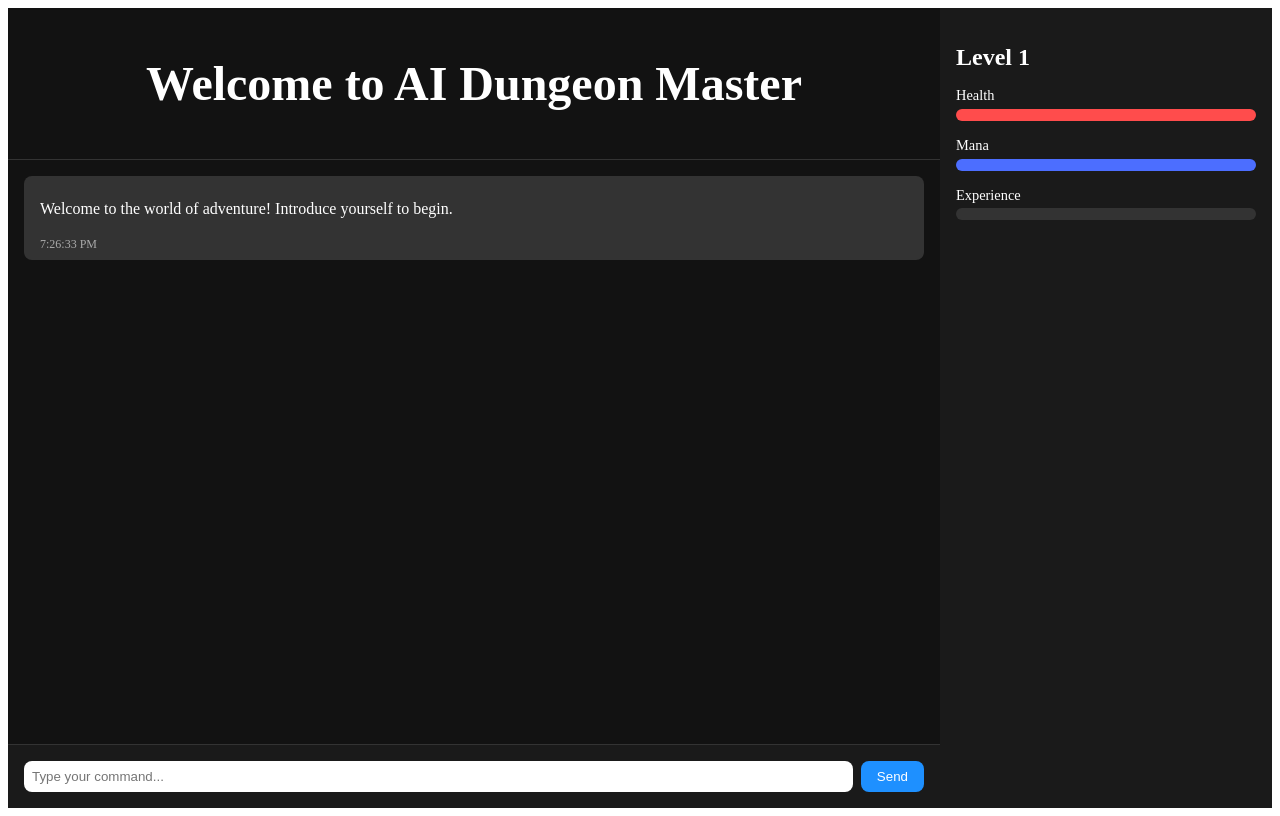
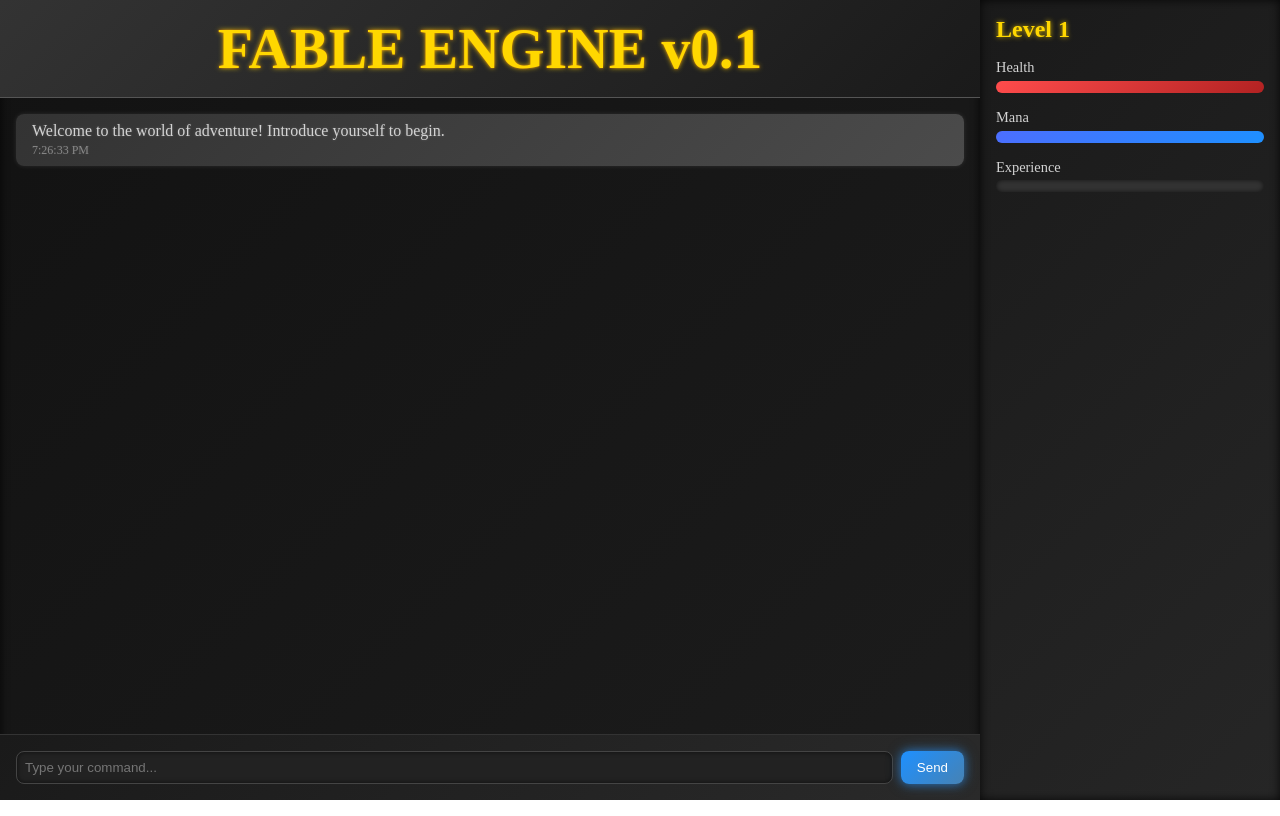
Before and after one commit to IsherfG/Fable-Engine, a React (Vite) app: page / in a window 1280 px wide. Both pictures are taken after a click on the button "Start Your Adventure". Built offline with nearby package versions, Linux system fonts and the light colour scheme; no server answers.

Commit message:
Cool UI Changes and some other stuffs

```diff
--- a/src/components/ChatScreen.css
+++ b/src/components/ChatScreen.css
@@ -1,27 +1,35 @@
 /* ChatScreenWithLevel.css */
 
-/* General layout styles remain unchanged */
+/* General Layout */
 .chat-level-container {
   display: flex;
   flex-direction: row;
   height: 100vh;
   overflow: hidden;
+  background: radial-gradient(circle, #0d0d0d 60%, #1a1a1a 100%);
+  color: #e0dccc;
+  font-family: "Cinzel", serif;
 }
 
+/* Chat Section */
 .chat-container {
   flex: 3;
   display: flex;
   flex-direction: column;
-  background-color: #121212;
-  color: white;
+  background: linear-gradient(135deg, #121212, #1c1c1c);
+  color: #e0dccc;
   overflow: hidden;
+  box-shadow: inset 0 0 10px rgba(0, 0, 0, 0.8);
 }
 
 .chat-header {
   padding: 1rem;
-  font-size: 1.5rem;
+  font-size: 1.8rem;
   text-align: center;
-  border-bottom: 1px solid #333;
+  background: linear-gradient(135deg, #333, #1a1a1a);
+  color: #ffd700; /* Gold for a regal feel */
+  text-shadow: 0 0 5px rgba(255, 215, 0, 0.8), 0 0 2px rgba(255, 69, 0, 0.6);
+  border-bottom: 1px solid #555;
 }
 
 .chat-messages {
@@ -30,69 +38,112 @@
   overflow-y: auto;
 }
 
+/* Chat Message Animations */
 .chat-messages .message {
   margin-bottom: 1rem;
   padding: 0.5rem 1rem;
   border-radius: 8px;
+  background: #222;
+  color: #d3d3d3;
+  box-shadow: 0 0 5px rgba(255, 255, 255, 0.1);
+  animation: fadeIn 0.5s ease-out, slideIn 0.5s ease-out;
 }
 
 .chat-messages .user {
   align-self: flex-end;
-  background-color: #1e90ff;
+  background: linear-gradient(135deg, #1e90ff, #4682b4);
   color: white;
+  text-shadow: 0 0 5px rgba(173, 216, 230, 0.8);
 }
 
 .chat-messages .ai {
   align-self: flex-start;
-  background-color: #333;
-  color: white;
+  background: linear-gradient(135deg, #333, #4b4b4b);
+  color: #d3d3d3;
+  text-shadow: 0 0 3px rgba(255, 255, 255, 0.2);
+}
+
+/* Keyframes for Animations */
+@keyframes fadeIn {
+  0% {
+    opacity: 0;
+  }
+  100% {
+    opacity: 1;
+  }
+}
+
+@keyframes slideIn {
+  0% {
+    transform: translateY(20px);
+  }
+  100% {
+    transform: translateY(0);
+  }
 }
 
 .timestamp {
   font-size: 0.75rem;
-  color: #aaa;
+  color: #888;
   text-align: right;
+  text-shadow: 0 0 3px rgba(255, 255, 255, 0.1);
 }
 
+/* Chat Input */
 .chat-input {
   display: flex;
   padding: 1rem;
+  background: linear-gradient(135deg, #1a1a1a, #2a2a2a);
   border-top: 1px solid #333;
-  background-color: #1a1a1a;
 }
 
 .chat-input input {
   flex: 1;
   padding: 0.5rem;
-  border: none;
+  border: 1px solid #444;
   border-radius: 8px;
   margin-right: 0.5rem;
+  background: #222;
+  color: #e0dccc;
+  box-shadow: inset 0 0 5px rgba(0, 0, 0, 0.6);
 }
 
 .chat-input button {
   padding: 0.5rem 1rem;
-  background-color: #1e90ff;
+  background: linear-gradient(135deg, #1e90ff, #4682b4);
   color: white;
   border: none;
   border-radius: 8px;
   cursor: pointer;
+  box-shadow: 0 0 10px rgba(30, 144, 255, 0.6), 0 0 15px rgba(70, 130, 180, 0.4);
+  transition: transform 0.3s, box-shadow 0.3s;
+}
+
+.chat-input button:hover {
+  transform: scale(1.05);
+  box-shadow: 0 0 15px rgba(30, 144, 255, 0.9), 0 0 25px rgba(70, 130, 180, 0.7);
 }
 
 .chat-input input:focus,
 .chat-input button:focus {
   outline: none;
+  border-color: #ffd700; /* Highlight with gold */
 }
 
+/* Level Info */
 .level-info {
   flex-shrink: 0;
   padding: 1rem;
-  background-color: #1a1a1a;
-  color: white;
-  width: 300px; /* Default width for desktop */
+  background: linear-gradient(135deg, #1a1a1a, #262626);
+  color: #e0dccc;
+  width: 300px;
+  box-shadow: inset 0 0 10px rgba(0, 0, 0, 0.8);
 }
 
 .level-info h2 {
   margin-bottom: 1rem;
+  color: #ffd700; /* Gold header */
+  text-shadow: 0 0 5px rgba(255, 215, 0, 0.8);
 }
 
 .stat {
@@ -104,6 +155,7 @@
   font-size: 0.9rem;
   margin-bottom: 0.3rem;
   display: block;
+  color: #d3d3d3;
 }
 
 .bar {
@@ -112,6 +164,7 @@
   background-color: #333;
   border-radius: 6px;
   overflow: hidden;
+  box-shadow: inset 0 0 5px rgba(0, 0, 0, 0.6);
 }
 
 .bar .fill {
@@ -120,18 +173,18 @@
 }
 
 .bar .fill.health {
-  background-color: #ff4c4c;
+  background: linear-gradient(135deg, #ff4c4c, #b22222);
 }
 
 .bar .fill.mana {
-  background-color: #4c6eff;
+  background: linear-gradient(135deg, #4c6eff, #1e90ff);
 }
 
 .bar .fill.experience {
-  background-color: #4cff4c;
+  background: linear-gradient(135deg, #4cff4c, #228b22);
 }
 
-/* Mobile-specific styles */
+/* Mobile Specific */
 @media (max-width: 768px) {
   .chat-level-container {
     flex-direction: column;
@@ -143,7 +196,7 @@
   }
 
   .level-info {
-    width: 100%; /* Full width on mobile */
+    width: 100%;
     margin-top: 1rem;
     text-align: center;
   }
--- a/src/components/ChatScreen.jsx
+++ b/src/components/ChatScreen.jsx
@@ -194,7 +194,7 @@ const ChatScreenWithLevel = () => {
             {/* Chat Section */}
             <div className="chat-container">
                 <div className="chat-header">
-                    <h1>Welcome to AI Dungeon Master</h1>
+                    <h1>FABLE ENGINE v0.1</h1>
                 </div>
                 <div className="chat-messages">
                     {messages.map((msg, index) => (
--- a/src/components/WelcomeScreen.css
+++ b/src/components/WelcomeScreen.css
@@ -6,71 +6,81 @@
   justify-content: center;
   height: 100vh;
   padding: 1rem;
-    background: linear-gradient(135deg, #1e3c72, #2a5298);
-    color: #ffffff;
+  background: radial-gradient(circle, #0d0d0d 70%, #1e1e1e 100%);
+  color: #e0dccc; /* Soft parchment-like color for text */
   font-family: "Cinzel", serif;
   text-align: center;
   box-sizing: border-box;
 }
 
 .welcome-title {
-    font-size: 3rem;
+  font-size: 4rem;
   margin-bottom: 1rem;
-    text-shadow: 2px 2px 4px rgba(0, 0, 0, 0.5);
+  text-shadow: 0 0 8px rgba(255, 215, 0, 0.8), 0 0 4px rgba(255, 69, 0, 0.6);
+  letter-spacing: 2px;
 }
 
 .welcome-subtitle {
-    font-size: 1.25rem;
-    margin-bottom: 2rem;
+  font-size: 1.5rem;
+  margin-bottom: 2.5rem;
   max-width: 600px;
-    line-height: 1.6;
+  line-height: 1.8;
+  color: #d3d3d3; /* Muted color for a softer glow */
+  text-shadow: 0 0 5px rgba(255, 255, 255, 0.2);
 }
 
 .start-button {
-    padding: 0.75rem 1.5rem;
-    font-size: 1.25rem;
+  padding: 0.85rem 2rem;
+  font-size: 1.5rem;
   color: #ffffff;
-    background-color: #ff8c00;
+  background: linear-gradient(135deg, #b22222, #ff4500);
   border: none;
-    border-radius: 5px;
+  border-radius: 8px;
   cursor: pointer;
-    box-shadow: 2px 2px 5px rgba(0, 0, 0, 0.2);
-    transition: transform 0.2s, box-shadow 0.2s;
+  box-shadow: 0 0 10px rgba(255, 69, 0, 0.6), 0 0 15px rgba(255, 140, 0, 0.5);
+  transition: transform 0.3s, box-shadow 0.3s, background 0.3s;
 }
 
 .start-button:hover {
-    transform: scale(1.05);
-    box-shadow: 3px 3px 8px rgba(0, 0, 0, 0.4);
+  transform: scale(1.1);
+  box-shadow: 0 0 20px rgba(255, 69, 0, 0.9), 0 0 30px rgba(255, 165, 0, 0.7);
+  background: linear-gradient(135deg, #ff6347, #ffa07a);
+}
+
+.start-button:active {
+  transform: scale(0.95);
+  background: linear-gradient(135deg, #8b0000, #b22222);
+  box-shadow: 0 0 5px rgba(139, 0, 0, 0.8);
 }
 
 /* Responsive Design */
 @media (max-width: 768px) {
+  .welcome-title {
+    font-size: 3rem;
+  }
+
+  .welcome-subtitle {
+    font-size: 1.2rem;
+    margin-bottom: 2rem;
+  }
+
+  .start-button {
+    padding: 0.7rem 1.5rem;
+    font-size: 1.25rem;
+  }
+}
+
+@media (max-width: 480px) {
   .welcome-title {
     font-size: 2.5rem;
   }
 
   .welcome-subtitle {
     font-size: 1rem;
-      margin-bottom: 1.5rem;
   }
 
   .start-button {
-      padding: 0.5rem 1.25rem;
+    padding: 0.6rem 1.25rem;
     font-size: 1rem;
   }
 }
-
-  @media (max-width: 480px) {
-    .welcome-title {
-      font-size: 2rem;
-    }
-
-    .welcome-subtitle {
-      font-size: 0.9rem;
-    }
-
-    .start-button {
-      padding: 0.5rem 1rem;
-      font-size: 0.9rem;
-    }
-  }
--- a/src/index.css
+++ b/src/index.css
@@ -0,0 +1,5 @@
+*{
+    margin: 0;
+    padding: 0;
+    box-sizing: border-box;
+   }
```
Lines whose indentation alone changed are shown as unchanged.
